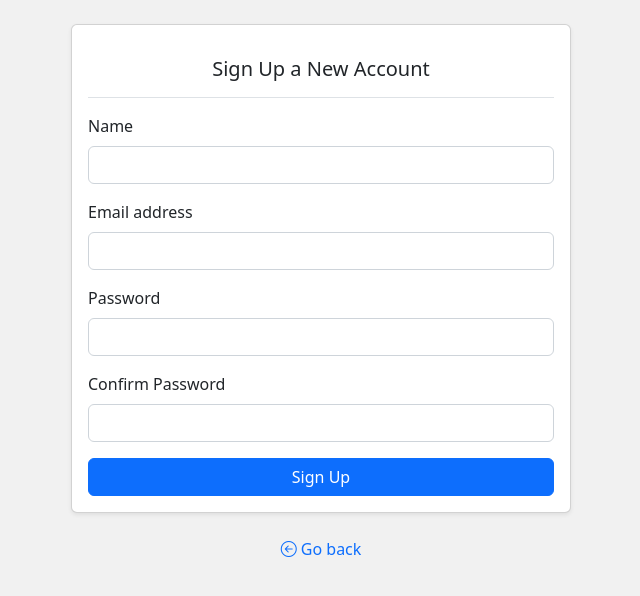
After one commit to DylanNg2412/todo_list, a PHP site: page /signup.php in a window 1280 px wide. The commit adds this page. Shown: the top 596 px of the page, without its empty margins (319-959 px from the left). Run offline with PHP 8.4, Linux system fonts and the light colour scheme.

Commit message:
new files and changes

```diff
--- /dev/null
+++ b/signup.php
@@ -0,0 +1,91 @@
+<!DOCTYPE html>
+<html>
+  <head>
+    <title>Simple Auth - Sign Up</title>
+    <link
+      href="https://cdn.jsdelivr.net/npm/bootstrap@5.2.3/dist/css/bootstrap.min.css"
+      rel="stylesheet"
+      integrity="sha384-rbsA2VBKQhggwzxH7pPCaAqO46MgnOM80zW1RWuH61DGLwZJEdK2Kadq2F9CUG65"
+      crossorigin="anonymous"
+    />
+    <link
+      rel="stylesheet"
+      href="https://cdn.jsdelivr.net/npm/bootstrap-icons@1.10.2/font/bootstrap-icons.css"
+    />
+    <style type="text/css">
+      body {
+        background: #f1f1f1;
+      }
+    </style>
+  </head>
+  <body>
+    <div class="card rounded shadow-sm mx-auto my-4" style="max-width: 500px;">
+      <div class="card-body">
+        <h5 class="card-title text-center mb-3 py-3 border-bottom">
+          Sign Up a New Account
+        </h5>
+        <!-- sign up form-->
+        <form
+            action="do_signup.php"
+            method="POST">
+            <div class="mb-3">
+            <label for="name" class="form-label">Name</label>
+            <input
+                type="text"
+                class="form-control"
+                id="name"
+                name="name" />
+          </div>
+          <div class="mb-3">
+            <label for="email" class="form-label">Email address</label>
+            <input
+                type="email"
+                class="form-control"
+                id="email"
+                name="email" />
+          </div>
+          <div class="mb-3">
+            <label for="password" class="form-label">Password</label>
+            <input
+              type="password"
+              class="form-control"
+              id="password"
+              name="password"
+            />
+          </div>
+          <div class="mb-3">
+            <label for="confirm_password" class="form-label"
+              >Confirm Password</label
+            >
+            <input
+              type="password"
+              class="form-control"
+              id="confirm_password"
+              name="confirm_password"
+            />
+          </div>
+          <div class="d-grid">
+            <button
+                type="submit"
+                class="btn btn-primary btn-fu">
+              Sign Up
+            </button>
+          </div>
+        </form>
+      </div>
+    </div>
+
+    <!-- Go back link -->
+    <div class="text-center">
+      <a href="index.php" class="text-decoration-none"
+        ><i class="bi bi-arrow-left-circle"></i> Go back</a
+      >
+    </div>
+
+    <script
+      src="https://cdn.jsdelivr.net/npm/bootstrap@5.2.3/dist/js/bootstrap.bundle.min.js"
+      integrity="sha384-kenU1KFdBIe4zVF0s0G1M5b4hcpxyD9F7jL+jjXkk+Q2h455rYXK/7HAuoJl+0I4"
+      crossorigin="anonymous"
+    ></script>
+  </body>
+</html>
```
Also changed, not shown: do_login.php (added, +58 -0 lines), do_signup.php (added, +51 -0 lines), index.php (+17 -0 lines), login.php (added, +61 -0 lines), logout.php (added, +11 -0 lines).
